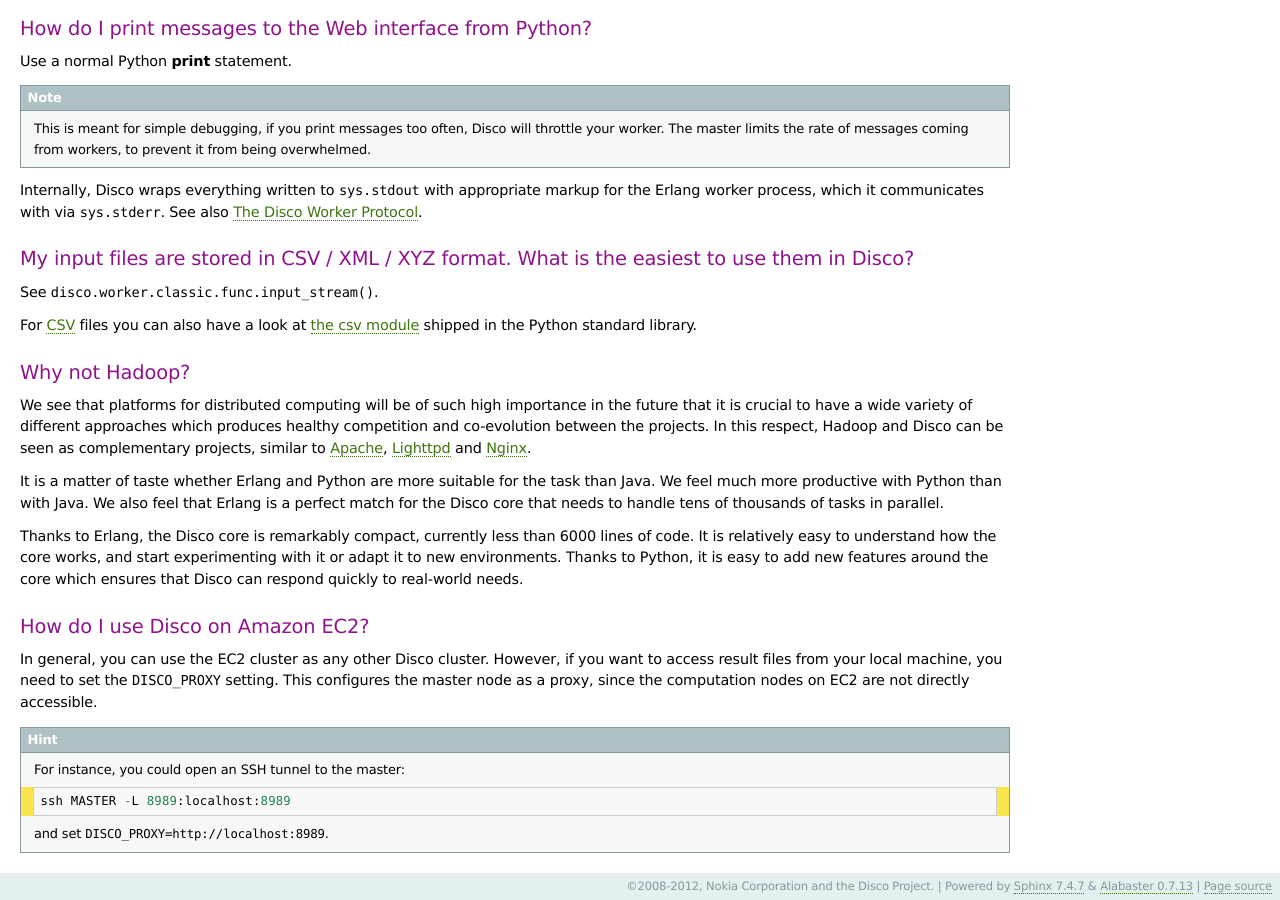
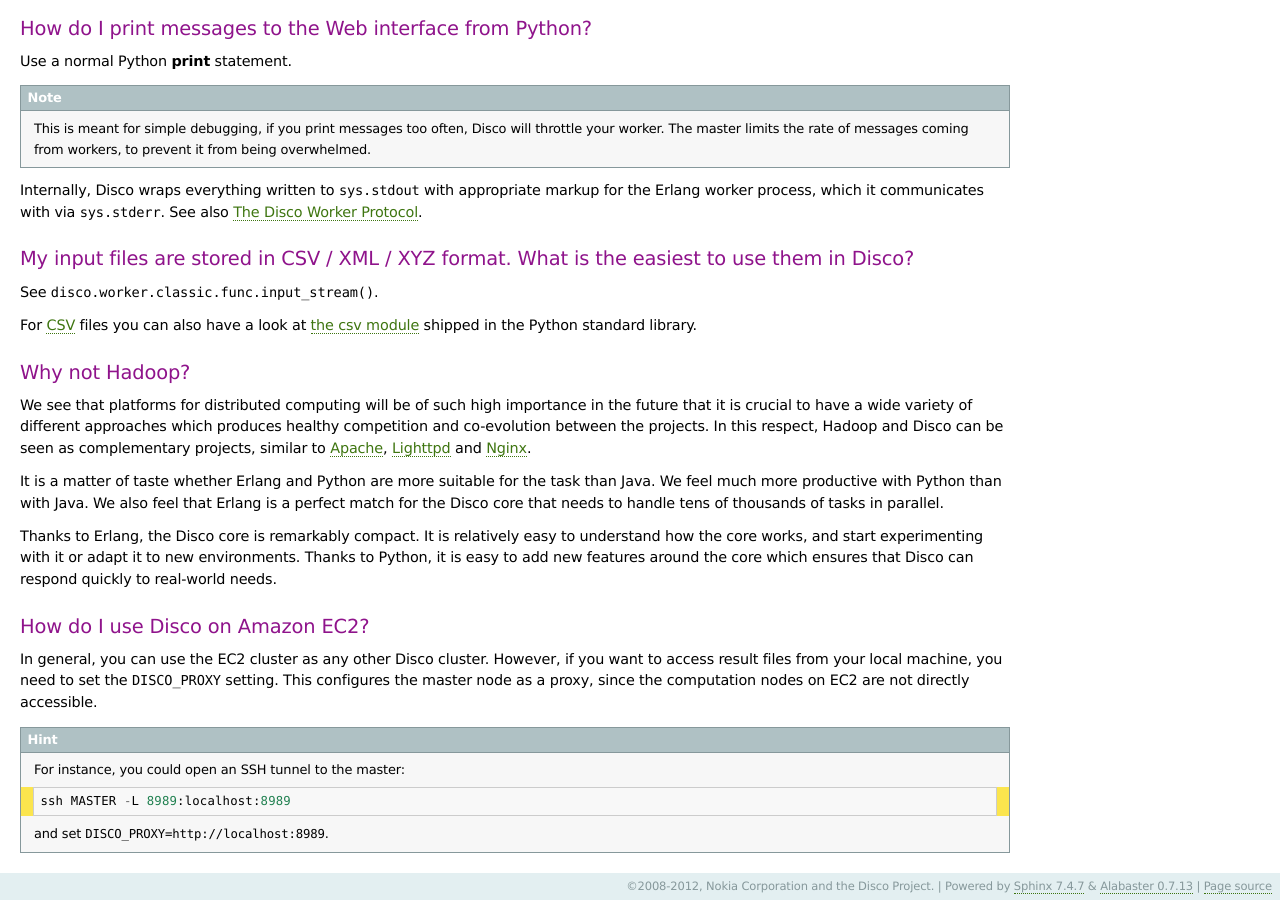
Before and after one commit to discoproject/disco, a Sphinx documentation site: the page built from doc/faq.rst, in a window 1280 px wide and 900 px high, scrolled down 2174 px. Built offline with Sphinx 7.4.7, drawn with Linux system fonts in a browser that asks for light colours.

Commit message:
Remove number of lines of code from faq, since it gets outdated very quickly.

```diff
--- a/doc/faq.rst
+++ b/doc/faq.rst
@@ -166,11 +166,11 @@
 Java. We also feel that Erlang is a perfect match for the Disco core
 that needs to handle tens of thousands of tasks in parallel.
 
-Thanks to Erlang, the Disco core is remarkably compact, currently less
-than 6000 lines of code. It is relatively easy to understand how
-the core works, and start experimenting with it or adapt it to new
-environments. Thanks to Python, it is easy to add new features around
-the core which ensures that Disco can respond quickly to real-world needs.
+Thanks to Erlang, the Disco core is remarkably compact.  It is
+relatively easy to understand how the core works, and start
+experimenting with it or adapt it to new environments. Thanks to
+Python, it is easy to add new features around the core which ensures
+that Disco can respond quickly to real-world needs.
 
 .. _ec2:
 
```
